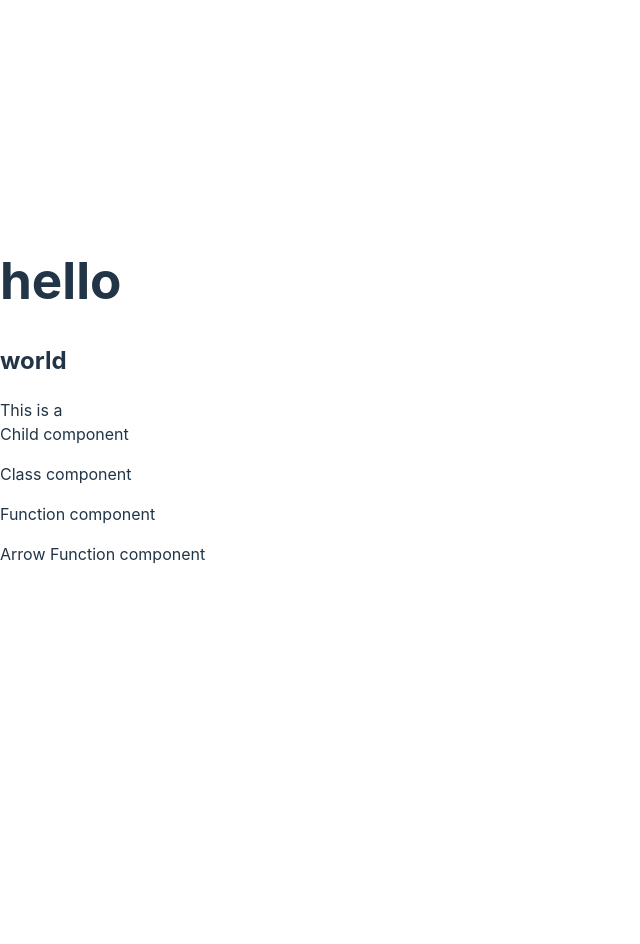
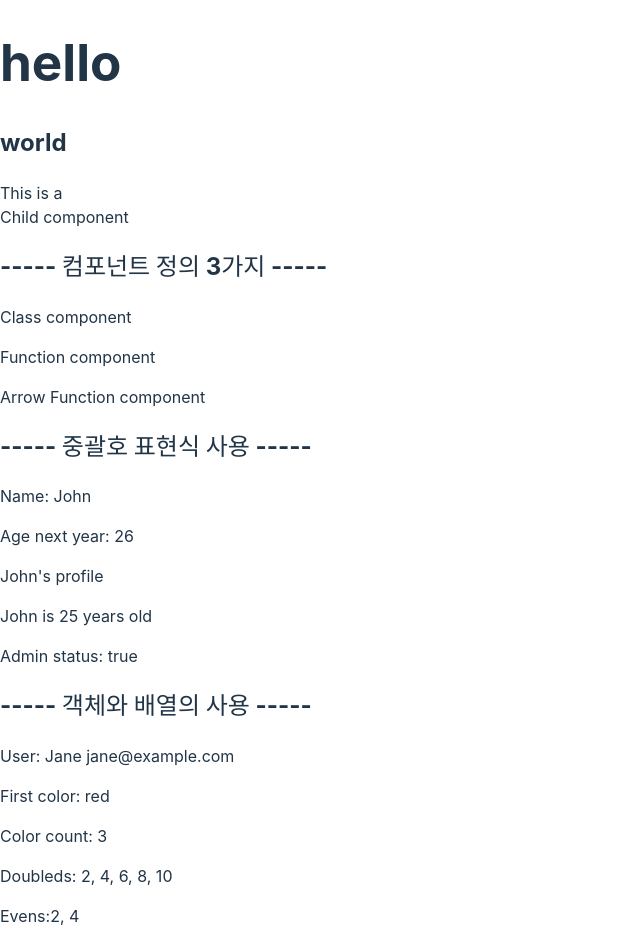
Before and after one commit to fruiedem/my-react-practices, a React (Vite) app in the folder first-project/: page / in a window 1280 px wide. Shown: the whole page, without its empty margins (0-640 px from the left). Before the commit the page ends 800 px from the top, so only its background shows below. Built offline with nearby package versions, Linux system fonts and the light colour scheme.

Commit message:
객체와 배열 사용 예시

```diff
--- a/first-project/src/App.jsx
+++ b/first-project/src/App.jsx
@@ -1,5 +1,7 @@
 import Child from './Child';
 import { ClassComp, FuncComp, ArrowFuncComp } from './Component3types';
+import BasicExpressions from './BasicExpressions';
+import ObjectArrayExpressions from './ObjectArrayExpressions';
 function Hello(){
   return <h1>hello</h1>
 }
@@ -11,9 +13,14 @@ function App() {
       <Hello/>
       <h2>world</h2>
       <Child/>
+      <h2>----- 컴포넌트 정의 3가지 -----</h2>
       <ClassComp/>
       <FuncComp/>
       <ArrowFuncComp/>
+      <h2>----- 중괄호 표현식 사용 -----</h2>
+      <BasicExpressions/>
+      <h2>----- 객체와 배열의 사용 -----</h2>
+      <ObjectArrayExpressions/>
     </>
   )
 }
--- /dev/null
+++ b/first-project/src/ObjectArrayExpressions.jsx
@@ -0,0 +1,25 @@
+function ObjectArrayExpressions(){
+    const user = {
+        name: "Jane",
+        email: "jane@example.com"
+    }
+    const colors = ["red", "blue", "green"];
+    const numbers = [1, 2, 3, 4, 5];
+    return (
+        <div>
+            <p>User: {user.name} {user.email}</p>
+            <p>First color: {colors[0]}</p>
+            <p>Color count: {colors.length}</p>
+
+            <p>Doubleds: {
+                numbers.map(n =>n*2).join(", ")
+            }</p>
+            <p>Evens:{
+                numbers.filter(n=>n%2 === 0).join(", ")
+                }
+            </p>
+        </div>
+    );
+}
+
+export default ObjectArrayExpressions
```
